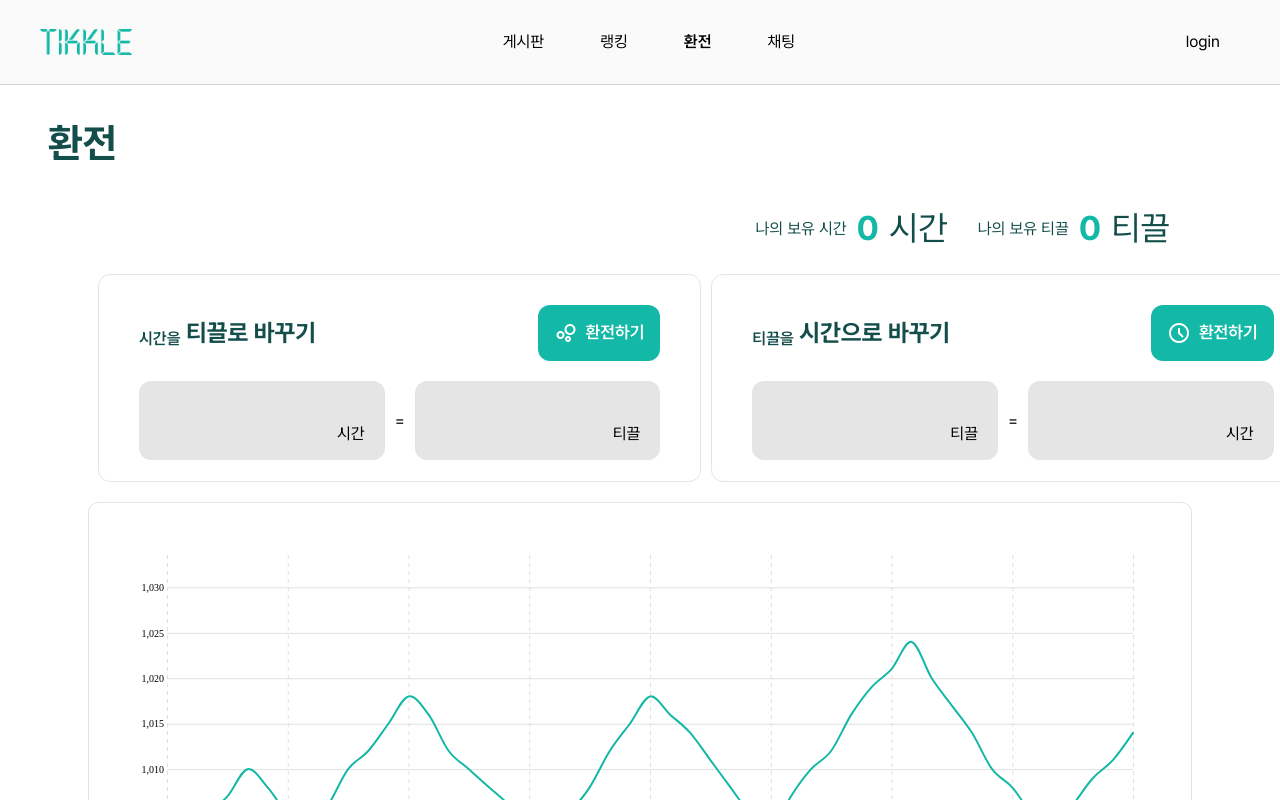
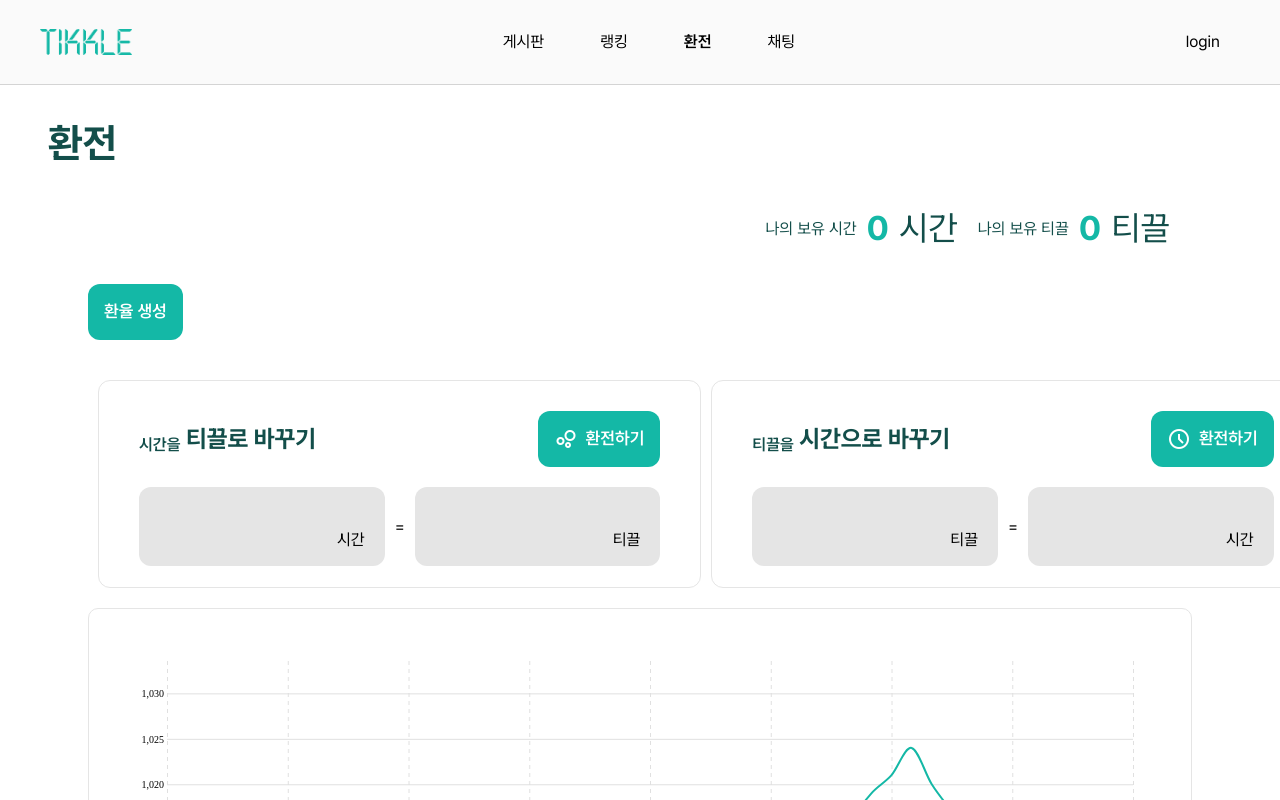
Before and after one commit to tikkle-a501/tikkle, a Next.js app in the folder front/tikkle/: page /exchange in a window 1280 px wide. Shown: the top 800 px of the page. Built offline with nearby package versions, Linux system fonts and the light colour scheme.

Commit message:
feat: 테스트용 환율 생성 코드 연동
S11P21A501-268

```diff
--- a/front/tikkle/src/app/exchange/page.tsx
+++ b/front/tikkle/src/app/exchange/page.tsx
@@ -1,7 +1,20 @@
+"use client";
+
 import Button from "@/components/button/Button";
 import Chart from "@/components/chart/Chart";
+import { useFetchRate, useCreateRate } from "@/hooks";
 
 export default function Exchange() {
+  const {
+    mutate: createRateMutation,
+    isPending: isCreating,
+    error: createError,
+  } = useCreateRate();
+
+  const handleCreateRate = () => {
+    createRateMutation(); // 테스트용 환율 생성 요청
+  };
+
   return (
     <>
       {/* title: 환전 */}
@@ -9,7 +22,13 @@ export default function Exchange() {
 
       <div className="flex flex-col gap-10 px-40 py-20">
         {/* 보유 재화 */}
-        <div className="flex items-start justify-end gap-10 self-stretch px-12">
+        <div className="flex items-start justify-between gap-10 self-stretch px-12">
+          <div className="text-34 font-bold text-teal500">
+            {/* {latestRate
+              ? `현재 환율 = ${latestRate.timeToRate} 포인트/시간`
+              : "데이터 없음"} */}
+          </div>
+          <div className="flex">
             <div className="flex items-center justify-center gap-10 px-10">
               <div className="text-teal900">나의 보유 시간</div>
               <div className="text-34 font-bold text-teal500">0</div>
@@ -20,6 +39,23 @@ export default function Exchange() {
               <div className="text-34 font-bold text-teal500">0</div>
               <div className="text-34 text-teal900">티끌</div>
             </div>
+          </div>
+        </div>
+
+        {/* 환율 생성 버튼 */}
+        {/* TODO: 추후 버튼 삭제 필요 */}
+        <div className="flex py-20">
+          <Button
+            size="l"
+            variant="primary"
+            design="fill"
+            main="환율 생성"
+            onClick={handleCreateRate}
+            disabled={isCreating}
+          />
+          {createError && (
+            <div className="text-red-500">Error: {createError.message}</div>
+          )}
         </div>
 
         {/* 환전 인풋 */}
--- a/front/tikkle/src/hooks/rate/index.ts
+++ b/front/tikkle/src/hooks/rate/index.ts
@@ -1 +1,2 @@
 export * from "./useFetchRate";
+export * from "./useCreateRate";
--- /dev/null
+++ b/front/tikkle/src/hooks/rate/useCreateRate.ts
@@ -0,0 +1,15 @@
+import { useMutation } from "@tanstack/react-query";
+import { createRate } from "@/libs/api/rate";
+
+// 환율 생성 훅(테스트용으로만 쓰임)
+export const useCreateRate = () => {
+  return useMutation({
+    mutationFn: createRate, // createRate 함수 호출
+    onSuccess: (data) => {
+      console.log("환율 생성 성공:", data); // 성공 시 처리 로직
+    },
+    onError: (error) => {
+      console.error("환율 생성 중 오류 발생:", error); // 오류 처리
+    },
+  });
+};
--- a/front/tikkle/src/libs/api/rate/index.ts
+++ b/front/tikkle/src/libs/api/rate/index.ts
@@ -4,3 +4,8 @@ import { handleApiRequest } from "../client";
 export const fetchRate = async () => {
   return handleApiRequest<RateGetResponses, "get">("/rate", "get");
 };
+
+// 새로운 환율 데이터를 생성하는 API 요청 함수(테스트용으로만 쓰임)
+export const createRate = async () => {
+  return handleApiRequest<void, "post">("/rate", "post");
+};
```
Lines whose indentation alone changed are shown as unchanged.
